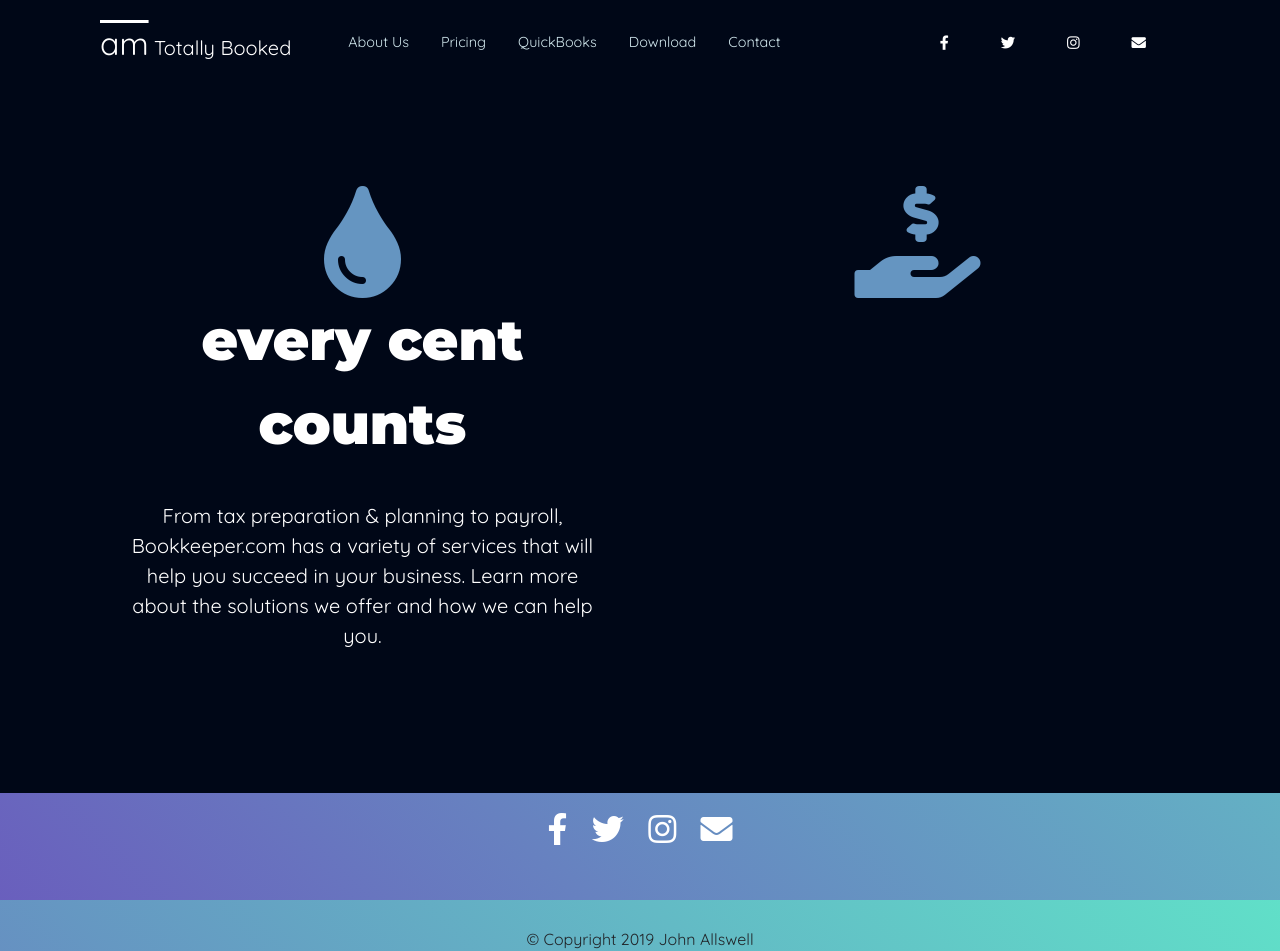
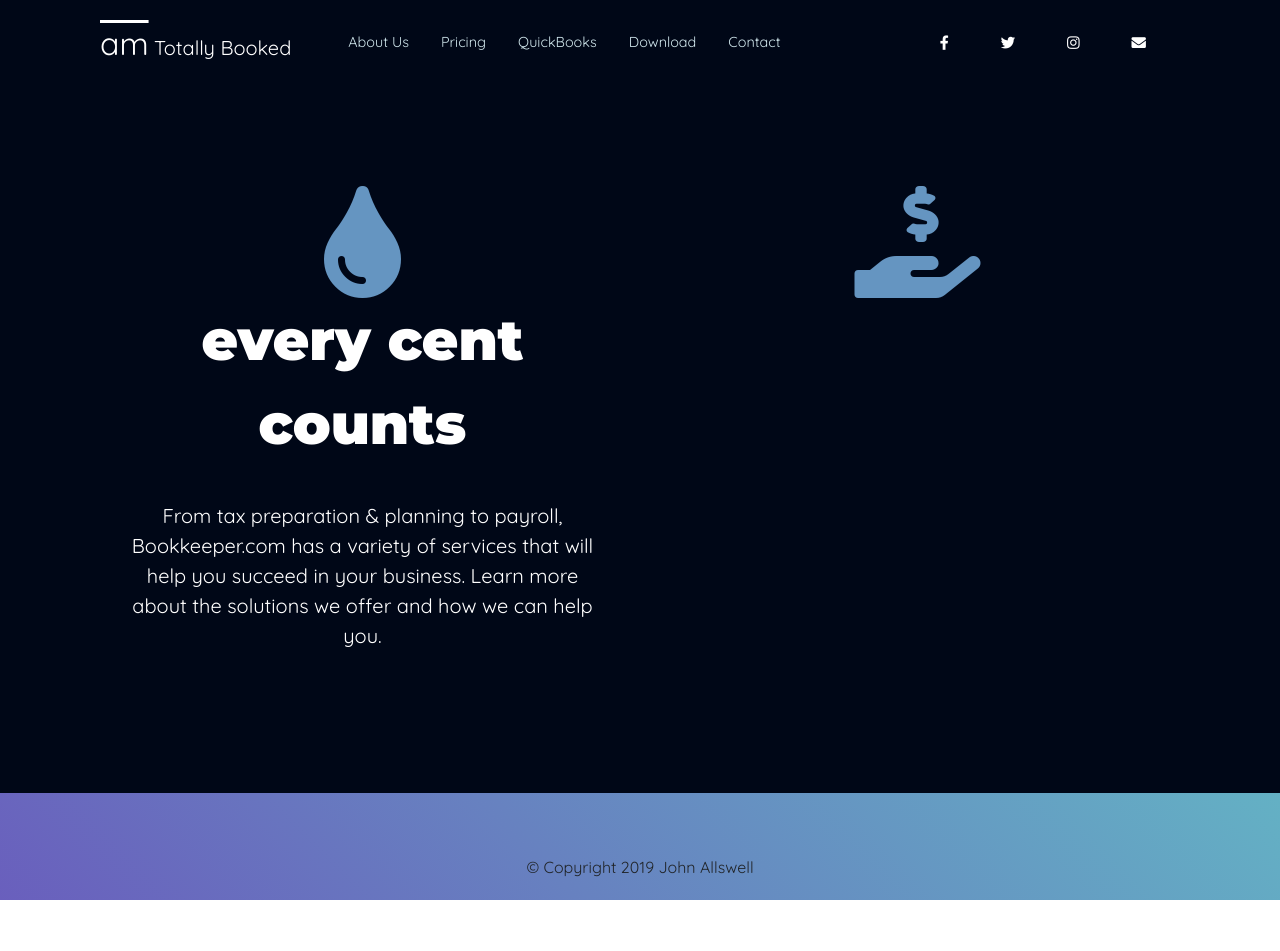
Before and after one commit to johnallswell/amBooked, a plain HTML site: page index.html in a window 1280 px wide. After the commit the page ends 900 px from the top, so only its background shows below. Drawn offline with nearby package versions, Linux system fonts and the light colour scheme.

Commit message:
Removed social media links from the bottom

```diff
--- a/index.html
+++ b/index.html
@@ -88,11 +88,6 @@
 
   <footer class="" id="footer">
     <div class="container-fluid">
-      <i class=" social-icon fab fa-facebook-f fa-2x"></i>
-      <i class=" social-icon fab fa-twitter fa-2x"></i>
-      <i class=" social-icon fab fa-instagram fa-2x"></i>
-      <i class=" social-icon fas fa-envelope fa-2x"></i>
-
       <p class="copyright">© Copyright 2019 John Allswell</p>
     </div>
   </footer>
```
